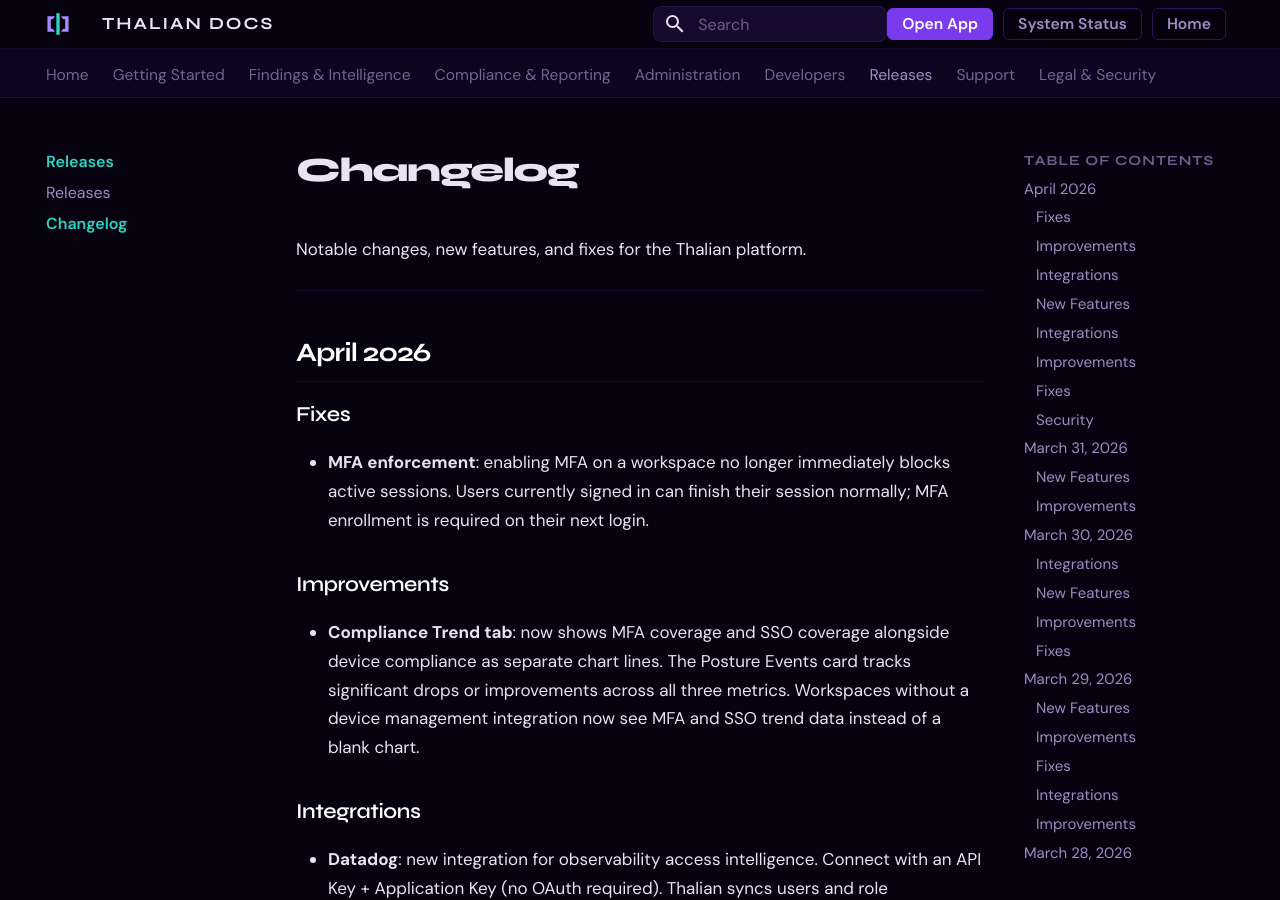
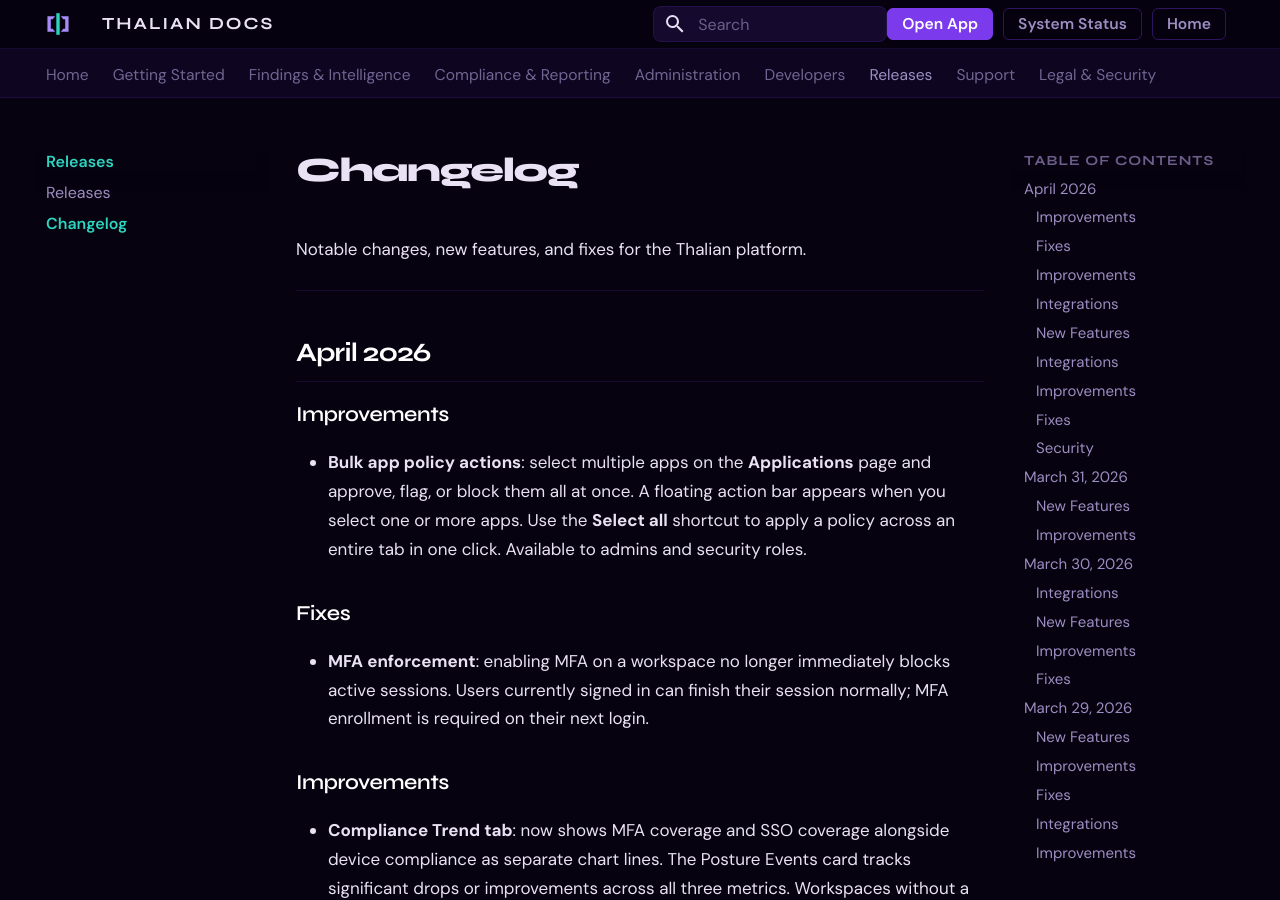
Before and after one commit to tori-mf13/thalian-docs, an MkDocs documentation site: the page built from docs/changelog.md, in a window 1280 px wide and 900 px high. Built offline with MkDocs 1.6.1 and Material for MkDocs 9.7.7, drawn with Linux system fonts in a browser that asks for light colours.

Commit message:
changelog: add bulk app policy actions (April 2026)
Co-Authored-By: Claude Sonnet 4.6 <noreply@anthropic.com>

```diff
--- a/docs/changelog.md
+++ b/docs/changelog.md
@@ -5,6 +5,10 @@ Notable changes, new features, and fixes for the Thalian platform.
 ---
 
 ## April 2026
+
+### Improvements
+
+- **Bulk app policy actions**: select multiple apps on the **Applications** page and approve, flag, or block them all at once. A floating action bar appears when you select one or more apps. Use the **Select all** shortcut to apply a policy across an entire tab in one click. Available to admins and security roles.
 
 ### Fixes
 
```
